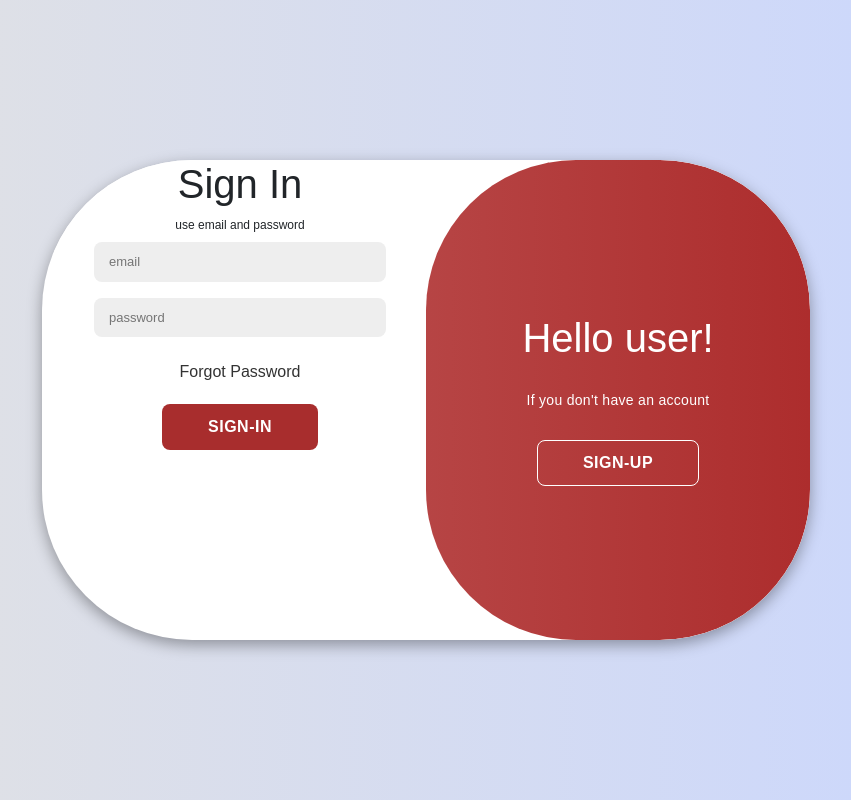
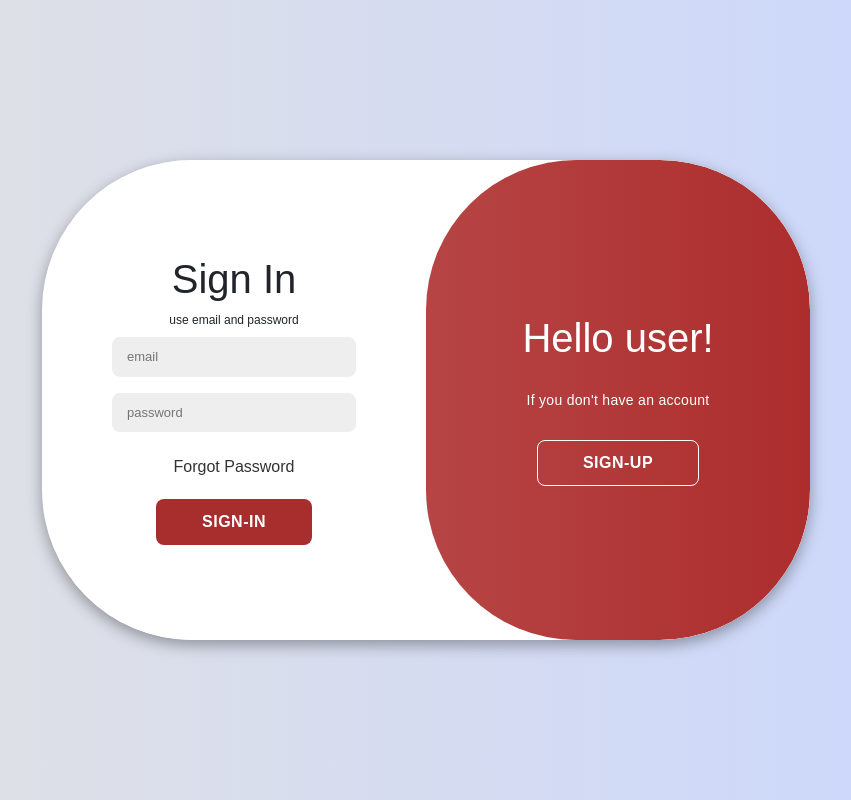
Before and after one commit to Sabbir45ali/BrestCancerDetection, a Flask app: page / in a window 1280 px wide. Shown: the whole page, without its empty margins (214-1065 px from the left). Run offline with Flask 3, Linux system fonts and the light colour scheme; some libraries are stand-ins or nearby versions.

Commit message:
updated sign-in

```diff
--- a/static/style.css
+++ b/static/style.css
@@ -76,7 +76,7 @@ body{
   width:100%;
   outline: none;
 }
-.sign-up , sign-in{
+.sign-up , .sign-in{
   position: absolute;
   top:0;
   height:100%;
```
